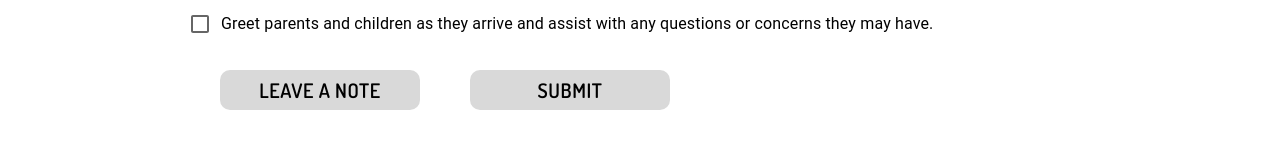
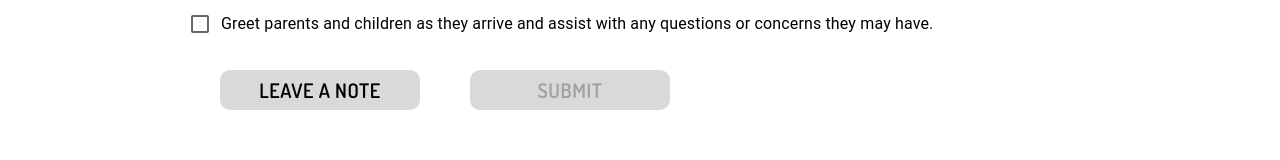
Before and after one commit to long-phamclk/little-sprout-childcare, a React (Vite) app: page /checklist in a window 1280 px wide. Shown: the part 889-1049 px from the top of the page. Built offline with nearby package versions, Linux system fonts and the light colour scheme.

Commit message:
make the submit button only available when all the options are ticked

```diff
--- a/src/components/SubmitButton.jsx
+++ b/src/components/SubmitButton.jsx
@@ -1,11 +1,26 @@
 import styled from "styled-components";
 import buttonStyle from "../utils/buttonStyle";
 import { Button } from "@mui/material";
+import openCLOption from "../utils/openCheckList";
+import { useState, useEffect } from "react";
 
 function SubmitButton() {
+  const [isDisabled, setIsDisabled] = useState(true);
+
+  // make the submit button available when all the options is ticked
+  useEffect(() => {
+    if (openCLOption.every((option) => option.checked === true)) {
+      setIsDisabled(false);
+    } else {
+      setIsDisabled(true);
+    }
+  });
+
   return (
     <Wrapper>
-      <Button sx={buttonStyle}>Submit</Button>
+      <Button sx={buttonStyle} disabled={isDisabled}>
+        Submit
+      </Button>
     </Wrapper>
   );
 }
--- a/src/pages/checklist/CheckList.jsx
+++ b/src/pages/checklist/CheckList.jsx
@@ -20,7 +20,7 @@ function CheckList() {
     setCheckOptions([...checkOptions]);
 
     // call out the table of objects from the openCLOption array
-    // console.table(checkOptions);
+    console.table(checkOptions);
   };
 
   return (
--- a/src/utils/openCheckList.js
+++ b/src/utils/openCheckList.js
@@ -1,58 +1,58 @@
 const openCLOption = [
   {
-    id: 100,
+    id: 1,
     title: "Unlock and open all doors and gates.",
     checked: false,
   },
   {
-    id: 1,
+    id: 2,
     title: "Turn on all lights and check that all light bulbs are working.",
     checked: false,
   },
   {
-    id: 2,
+    id: 3,
     title:
       "Check the temperature in each room to ensure that it is comfortable for the children.",
     checked: false,
   },
   {
-    id: 3,
+    id: 4,
     title:
       "Check the cleanliness of each room and make any necessary adjustments.",
     checked: false,
   },
   {
-    id: 4,
+    id: 5,
     title:
       "Set up any materials or equipment that will be used during the day.",
     checked: false,
   },
   {
-    id: 5,
+    id: 6,
     title:
       "Check the outdoor play area to ensure that it is safe and free of hazards.",
     checked: false,
   },
   {
-    id: 6,
+    id: 7,
     title:
       "Check the inventory of supplies, including food, diapers, and cleaning materials.",
     checked: false,
   },
   {
-    id: 7,
+    id: 8,
     title:
       "Check the daily schedule and ensure that all necessary staff members are present and prepared.",
     checked: false,
   },
   {
-    id: 8,
+    id: 9,
     title:
       "Review the emergency procedures with staff members and ensure that all necessary supplies and equipment are readily available.",
     checked: false,
   },
   {
-    id: 9,
+    id: 10,
     title:
       "Greet parents and children as they arrive and assist with any questions or concerns they may have.",
     checked: false,
```
